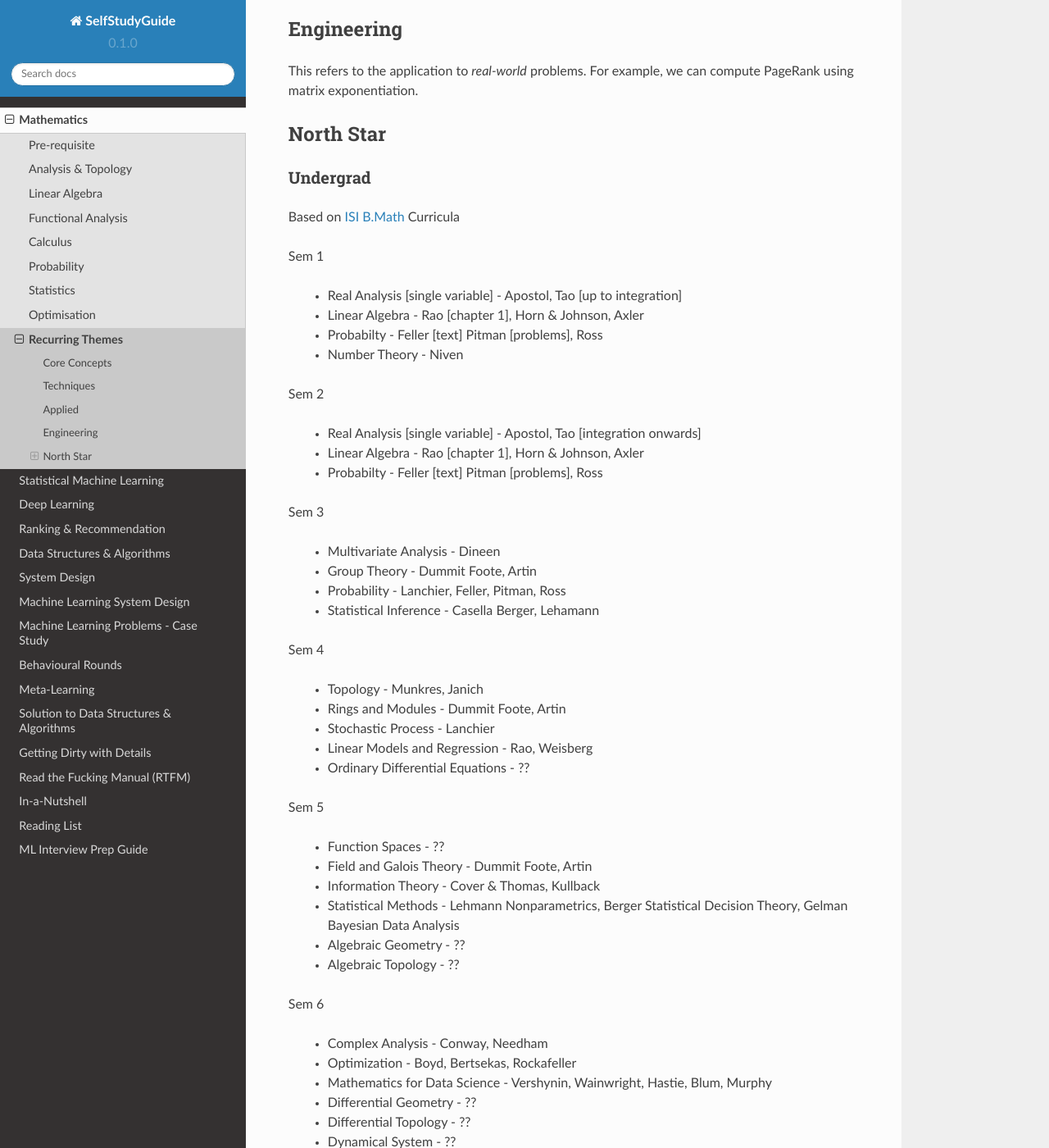
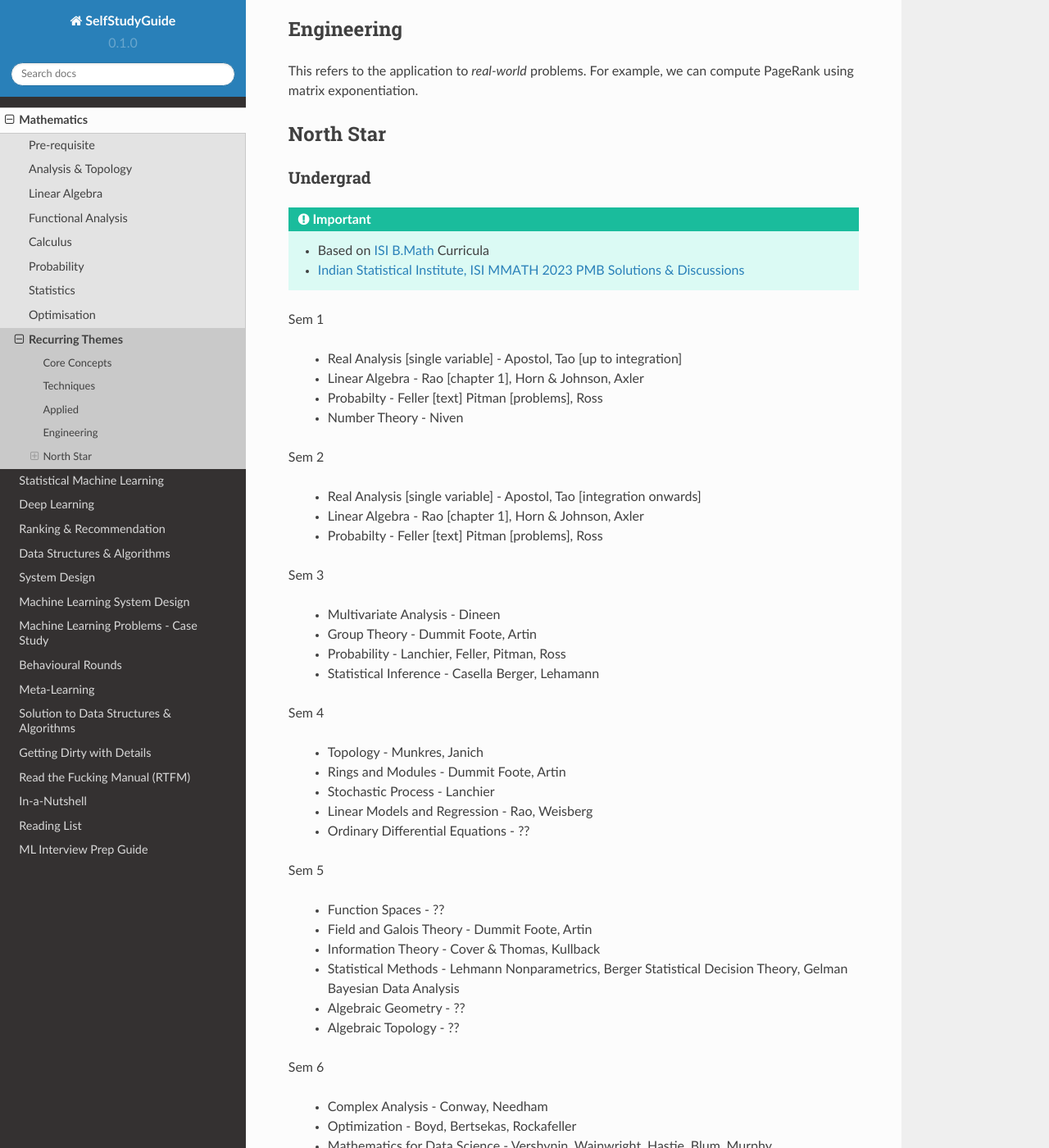
Before and after one commit to uselesstechjunks/leetcode, a Sphinx documentation site: the page built from docs/source/math/themes.rst, in a window 1280 px wide and 1400 px high, scrolled down 1261 px. Shown: the whole window at 82% size. Built offline with Sphinx 7.4.7 and the Read the Docs theme 2.0.0, drawn with Linux system fonts in a browser that asks for light colours.

Commit message:
Update themes.rst

```diff
--- a/docs/source/math/themes.rst
+++ b/docs/source/math/themes.rst
@@ -40,7 +40,9 @@ North Star
 *********************************************************************
 Undergrad
 =====================================================================
-Based on `ISI B.Math <https://www.isibang.ac.in/~adean/infsys/acadata/Brochures/bmath_new.pdf>`_ Curricula
+.. important::
+	* Based on `ISI B.Math <https://www.isibang.ac.in/~adean/infsys/acadata/Brochures/bmath_new.pdf>`_ Curricula
+	* `Indian Statistical Institute, ISI MMATH 2023 PMB Solutions & Discussions <https://fractionshub.com/i-s-i-m-math-2023-solutions/>`_
 
 Sem 1
 
@@ -90,7 +92,8 @@ Sem 6
 
 Grad School
 =====================================================================
-Based on `ISI M.Math <https://www.isibang.ac.in/~adean/infsys/acadata/Brochures/mmath_new.pdf>`_ Curricula
+.. important::
+	* Based on `ISI M.Math <https://www.isibang.ac.in/~adean/infsys/acadata/Brochures/mmath_new.pdf>`_ Curricula
 
 Sem 1
 
```
